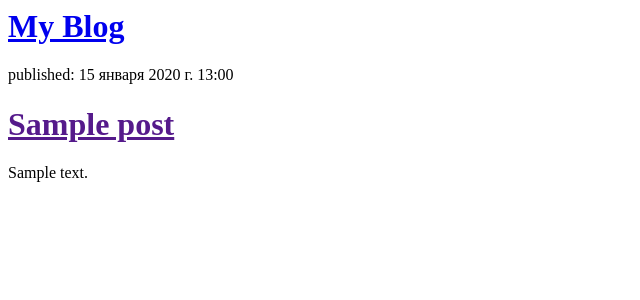
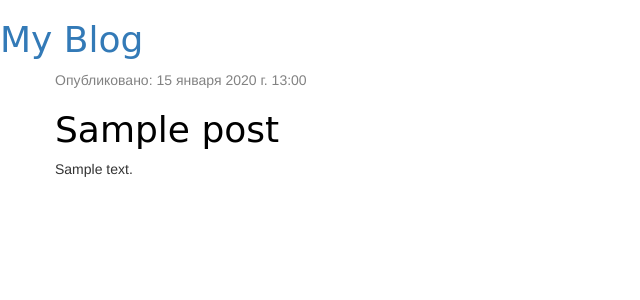
Before and after one commit to Andrewuilt/my-first-blog, a Django app: page / in a window 1280 px wide. Shown: the top 300 px of the page, without its empty margins (0-640 px from the left). Run offline with Django 4.2, Linux system fonts and the light colour scheme; tables that the repository leaves empty hold one stand-in row (values such as "Sample post"); some libraries are stand-ins or nearby versions.

Commit message:
added css

```diff
--- /dev/null
+++ b/blog/static/css/blog.css
@@ -0,0 +1,46 @@
+.page-header {
+    background-color: #ff9400;
+    margin-top: 0;
+    padding: 20px 20px 20px 40px;
+}
+
+.page-header h1, .page-header h1 a, .page-header h1 a:visited, .page-header h1 a:active {
+    color: #ffffff;
+    font-size: 36pt;
+    text-decoration: none;
+}
+
+.content {
+    margin-left: 40px;
+}
+
+h1, h2, h3, h4 {
+    font-family: 'Lobster', cursive;
+}
+
+.date {
+    color: #828282;
+}
+
+.save {
+    float: right;
+}
+
+.post-form textarea, .post-form input {
+    width: 100%;
+}
+
+.top-menu, .top-menu:hover, .top-menu:visited {
+    color: #ffffff;
+    float: right;
+    font-size: 26pt;
+    margin-right: 20px;
+}
+
+.post {
+    margin-bottom: 70px;
+}
+
+.post h1 a, .post h1 a:visited {
+    color: #000000;
+}
--- a/blog/templates/blog/post_list.html
+++ b/blog/templates/blog/post_list.html
@@ -1,11 +1,30 @@
+{% load static %}
+<html>
+    <head>
+        <title>My Blog</title>
+        <link rel="stylesheet" href="//maxcdn.bootstrapcdn.com/bootstrap/3.2.0/css/bootstrap.min.css">
+        <link rel="stylesheet" href="//maxcdn.bootstrapcdn.com/bootstrap/3.2.0/css/bootstrap-theme.min.css">
+        <link rel="stylesheet" href="{% static 'css/blog.css' %}">
+    </head>
+    <body>
         <div>
             <h1><a href="/">My Blog</a></h1>
         </div>
 
+        <div class="content container">
+            <div class="row">
+                <div class="col-md-8">
                     {% for post in posts %}
-    <div>
-        <p>published: {{ post.published_date }}</p>
+                        <div class="post">
+                            <div class="date">
+                                <p>Опубликовано: {{ post.published_date }}</p>
+                            </div>
                             <h1><a href="">{{ post.title }}</a></h1>
                             <p>{{ post.text|linebreaksbr }}</p>
                         </div>
                     {% endfor %}
+                </div>
+            </div>
+        </div>
+    </body>
+</html>
```
Lines whose indentation alone changed are shown as unchanged.
